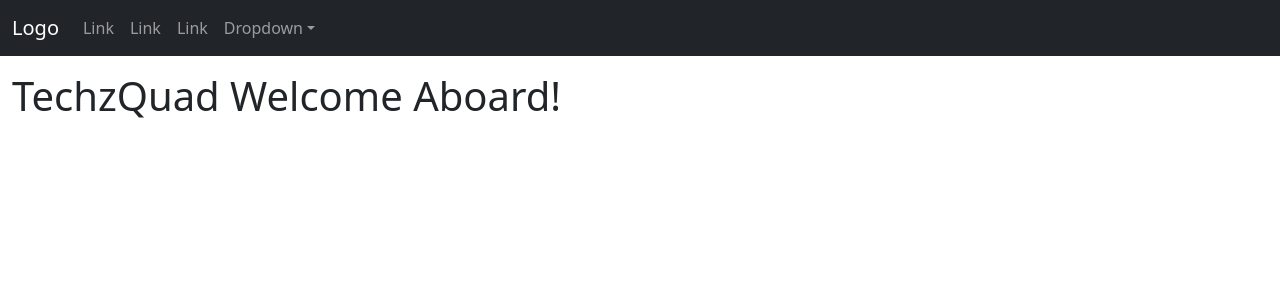
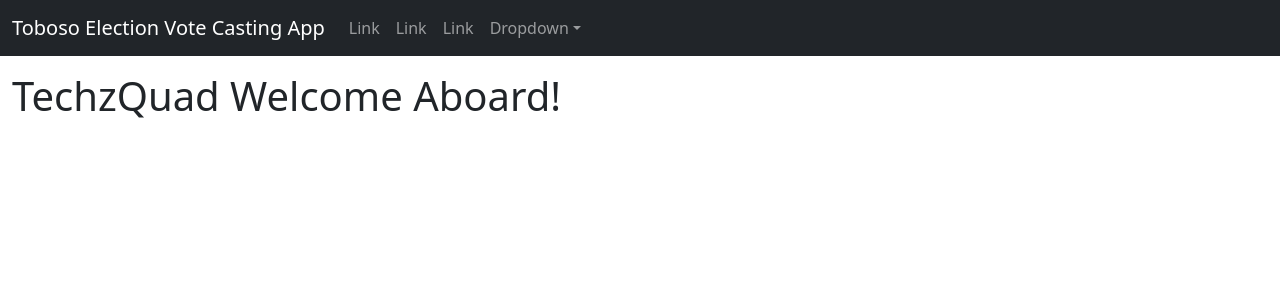
Before and after one commit to TechzQuad/Team-Asenso, a PHP site: page / in a window 1280 px wide. Shown: the top 300 px of the page. Run offline with PHP 8.4, Linux system fonts and the light colour scheme.

Commit message:
Update index.php

```diff
--- a/index.php
+++ b/index.php
@@ -11,7 +11,7 @@
 
 <nav class="navbar navbar-expand-sm bg-dark navbar-dark">
   <div class="container-fluid">
-    <a class="navbar-brand" href="#">Logo</a>
+    <a class="navbar-brand" href="#">Toboso Election Vote Casting App</a>
     <button class="navbar-toggler" type="button" data-bs-toggle="collapse" data-bs-target="#collapsibleNavbar">
       <span class="navbar-toggler-icon"></span>
     </button>
```
